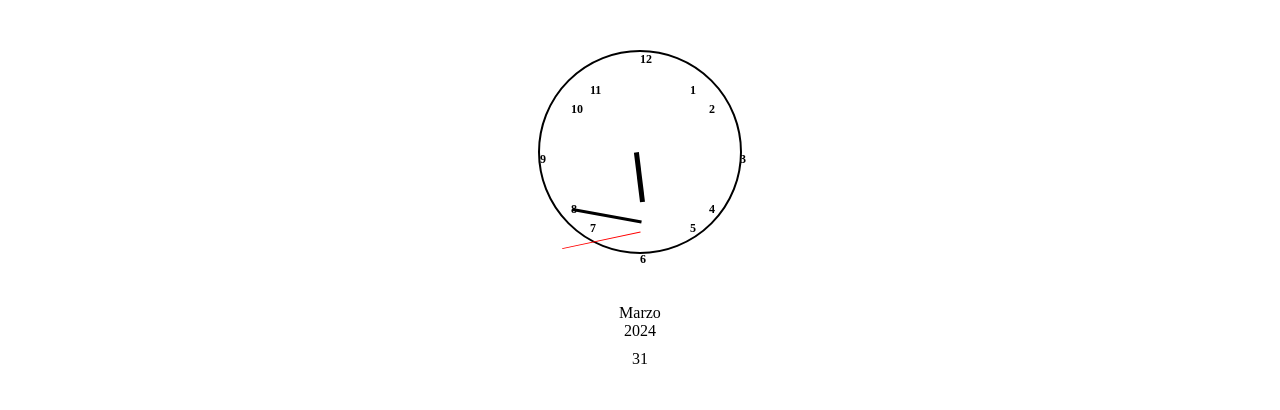
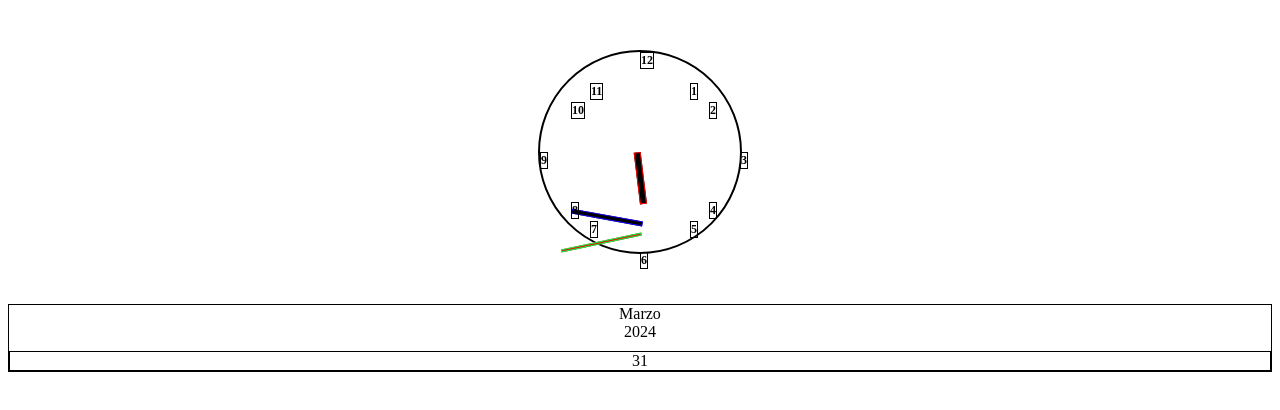
Before and after one commit to LeoGidev/reloj, a plain HTML site: page index.html in a window 1280 px wide. Drawn offline with Linux system fonts and the light colour scheme.

Commit message:
se trabaja en los elementos

```diff
--- a/styles.css
+++ b/styles.css
@@ -14,6 +14,7 @@
     position: absolute;
     font-size: 12px;
     font-weight: bold;
+    border: 1px solid black;
 
   }
 
@@ -34,6 +35,7 @@
 
 
   .hour-hand {
+    border: 1px solid rgb(255, 0, 0);
     position: absolute;
     top:50%;
     left: 50%;
@@ -44,6 +46,7 @@
   }
 
   .minute-hand {
+    border: 1px solid rgb(21, 0, 255);
     position: absolute;
     top:50%;
     left: 50%;
@@ -54,6 +57,7 @@
   }
 
   .second-hand {
+    border: 1px solid rgb(0, 255, 72);
     position: absolute;
     top:50%;
     left: 50%;
@@ -64,9 +68,11 @@
   }
 
   .calendar {
+    border: 1px solid black;
     text-align: center;
   }
 
   #days {
+    border: 1px solid black;
     margin-top: 10px;
   }
```
